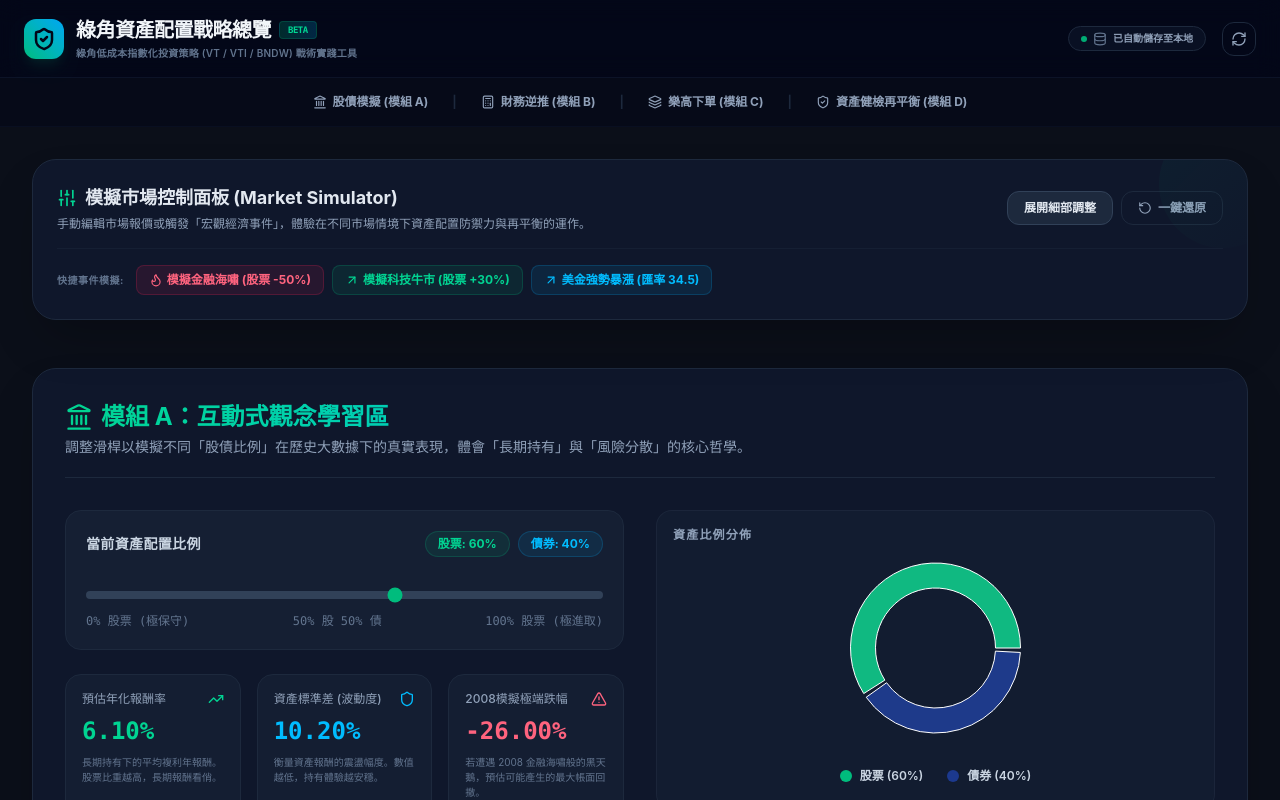
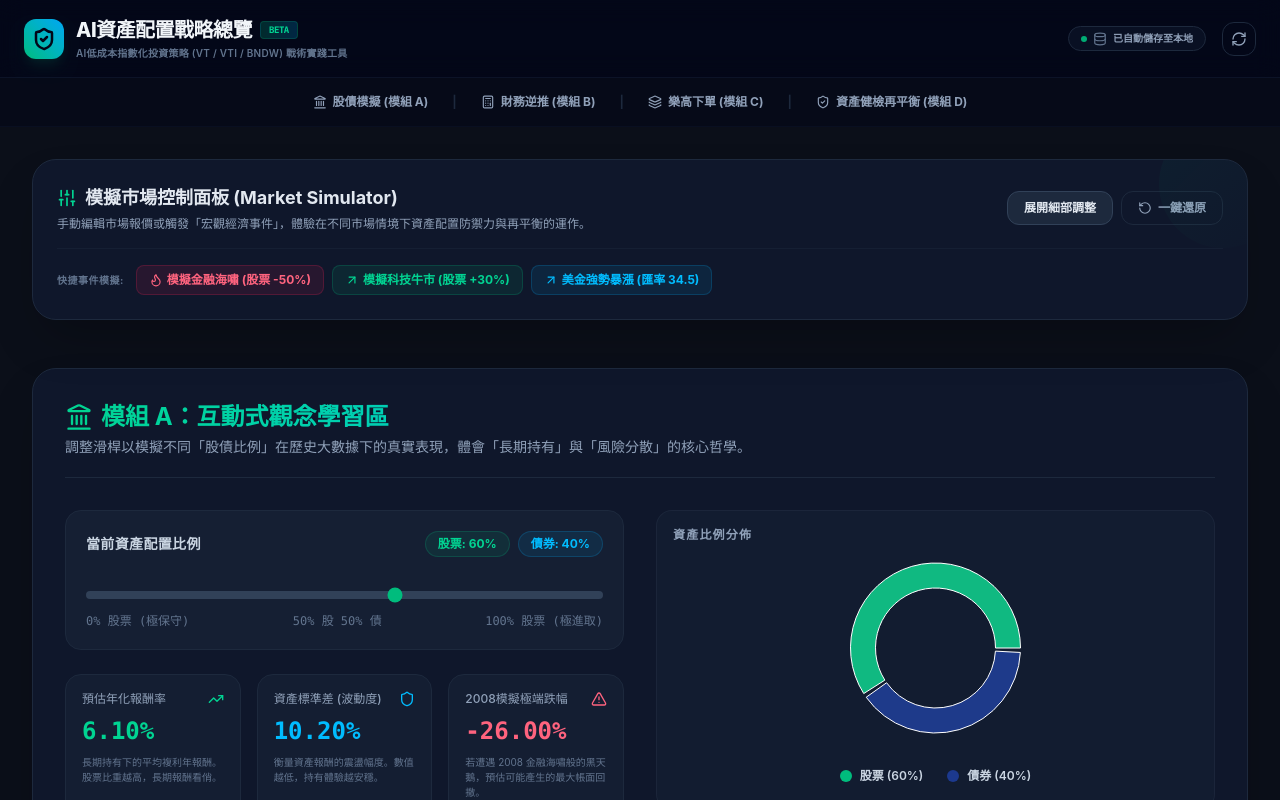
Before and after one commit to russle/AI-Portfolio, a React (Vite) app: page / in a window 1280 px wide. Shown: the top 800 px of the page. Built offline with nearby package versions, Linux system fonts and the light colour scheme.

Commit message:
style: rename Greenhorn to AI Asset Allocation Strategy

```diff
--- a/index.html
+++ b/index.html
@@ -4,7 +4,7 @@
     <meta charset="UTF-8" />
     <link rel="icon" type="image/svg+xml" href="/favicon.svg" />
     <meta name="viewport" content="width=device-width, initial-scale=1.0" />
-    <title>ai-portfolio</title>
+    <title>AI資產配置戰略總覽</title>
   </head>
   <body>
     <div id="root"></div>
--- a/src/App.tsx
+++ b/src/App.tsx
@@ -88,7 +88,7 @@ function Dashboard() {
 
       {/* 頁尾 */}
       <footer className="max-w-7xl w-full mx-auto px-4 text-center mt-12 border-t border-slate-900/60 pt-6 text-[10px] text-slate-500 font-semibold tracking-wide space-y-1">
-        <p>綠角資產配置戰略總覽互動式 Web App • 本專案所提供之所有數據及公式均參考長期歷史大數據，不構成具體投資建議。</p>
+        <p>AI資產配置戰略總覽互動式 Web App • 本專案所提供之所有數據及公式均參考長期歷史大數據，不構成具體投資建議。</p>
         <p>© 2026. Built with React + Tailwind CSS. Designed for Long-Term Disciplined Passive Investors.</p>
       </footer>
     </div>
--- a/src/components/Header.tsx
+++ b/src/components/Header.tsx
@@ -32,13 +32,13 @@ export const Header: React.FC = () => {
         </div>
         <div>
           <h1 className="text-lg md:text-xl font-extrabold tracking-tight text-slate-100 flex items-center gap-2">
-            綠角資產配置戰略總覽
+            AI資產配置戰略總覽
             <span className="text-[9px] font-bold uppercase px-2 py-0.5 bg-gradient-to-r from-emerald-500/20 to-sky-500/20 border border-emerald-500/20 rounded text-emerald-400 font-mono">
               Beta
             </span>
           </h1>
           <p className="text-[10px] text-slate-500 font-semibold tracking-wide mt-0.5 hidden md:block">
-            綠角低成本指數化投資策略 (VT / VTI / BNDW) 戰術實踐工具
+            AI低成本指數化投資策略 (VT / VTI / BNDW) 戰術實踐工具
           </p>
         </div>
       </div>
```
